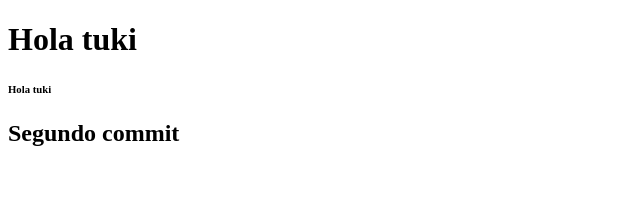
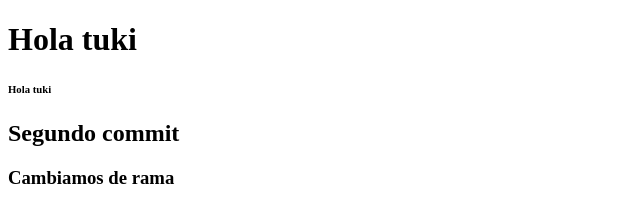
Before and after one commit to uStarkK/sturdy-computing-machine, a plain HTML site: page index.html in a window 1280 px wide. Shown: the whole page, without its empty margins (0-640 px from the left). Drawn offline with Linux system fonts and the light colour scheme.

Commit message:
creamos nueva rama y tuki

```diff
--- a/index.html
+++ b/index.html
@@ -10,5 +10,7 @@
     <h1>Hola tuki</h1>
     <h6>Hola tuki</h6>
     <h2>Segundo commit</h2>
+    <h3>Cambiamos de rama</h3>
+
 </body>
 </html>
```
